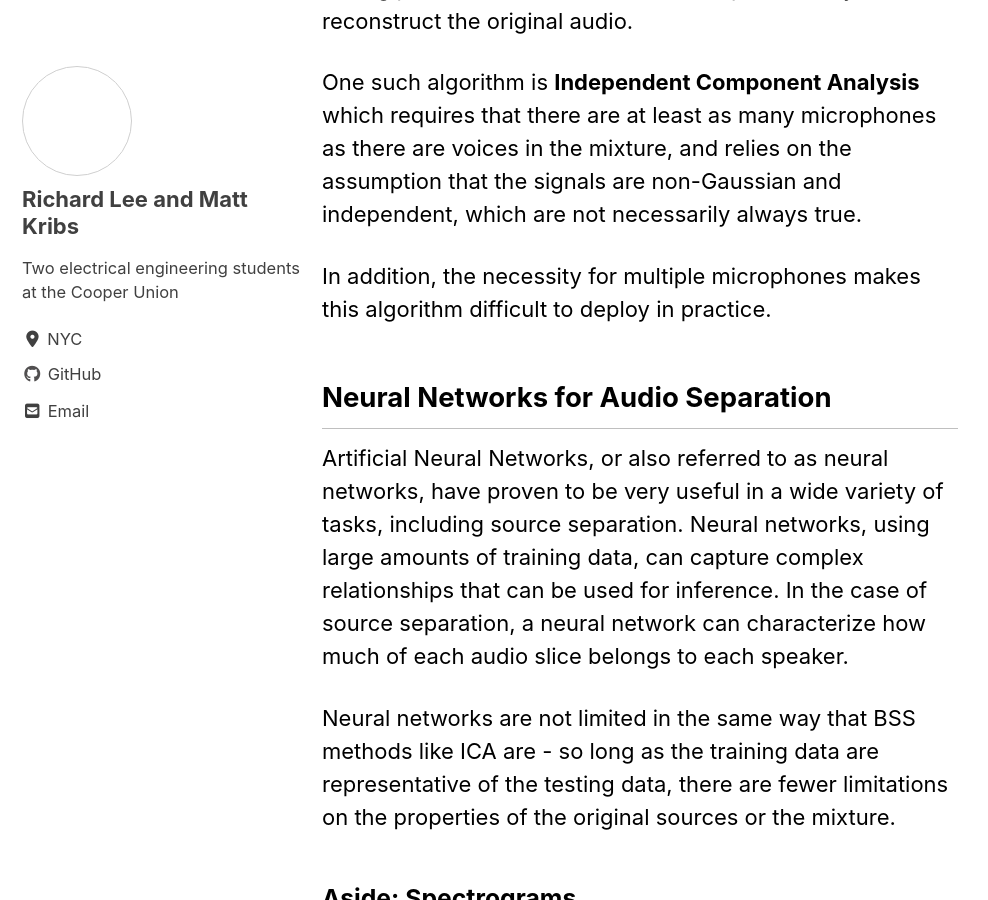
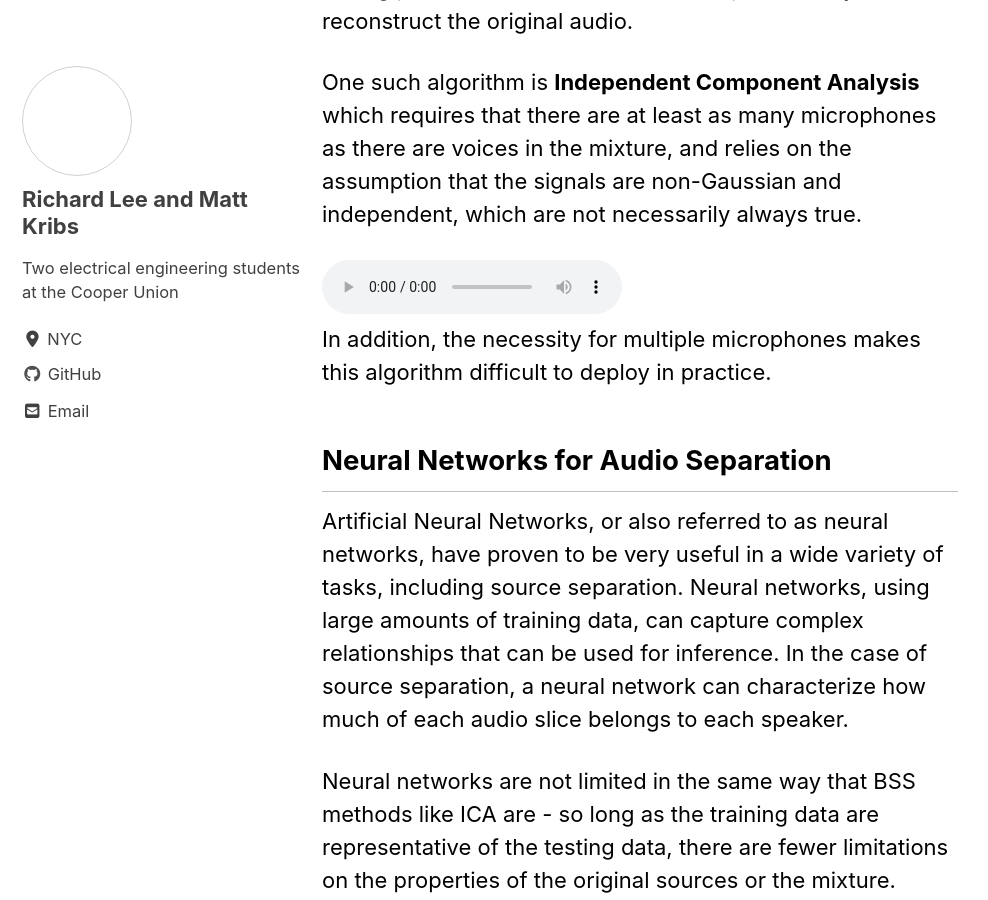
Before and after one commit to ece396-source-separation/ece396-source-separation.github.io, a Jekyll site: the page built from _posts/2021-03-20-project-updates.md, in a window 1280 px wide and 900 px high, scrolled down 2091 px. Shown: the whole window, without its empty margins (0-988 px from the left). Built offline with Jekyll 4.4.1, drawn with Linux system fonts in a browser that asks for light colours; cached includes are drawn as plain includes; nearby versions of some CDN libraries.

Commit message:
Audio test

```diff
--- a/_posts/2021-03-20-project-updates.md
+++ b/_posts/2021-03-20-project-updates.md
@@ -32,7 +32,8 @@ The traditional way to separate voices from a mixture is Blind Source Separation
 
 One such algorithm is **Independent Component Analysis** which requires that there are at least as many microphones as there are voices in the mixture, and relies on the assumption that the signals are non-Gaussian and independent, which are not necessarily always true.
 
-<audio src="/assets/audio/mixed-sable.wav"></audio>
+<audio controls>
+<source src="/assets/audio/mixed-sable.wav" type="audio/wav">Your browser does not support the audio element.</audio>
 
 In addition, the necessity for multiple microphones makes this algorithm difficult to deploy in practice.
 
```
